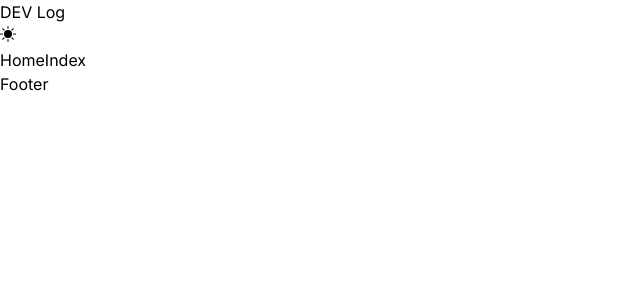
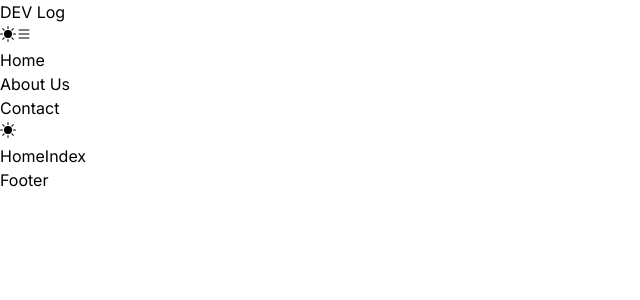
Before and after one commit to sdy2000/dev-log, a React (Create React App) app: page / in a window 1280 px wide. Shown: the top 300 px of the page, without its empty margins (0-640 px from the left). Built offline with nearby package versions, Linux system fonts and the light colour scheme.

Commit message:
Add ThemeButton in componenets folder

```diff
--- /dev/null
+++ b/src/components/button/ThemeButton.jsx
@@ -0,0 +1,30 @@
+import React from 'react'
+import { BsMoonFill, BsSunFill } from 'react-icons/bs'
+import { IconButton } from '..';
+import { useStateTheme } from '../../store/hooks/useStateContext'
+
+
+const ThemeButton = () => {
+    const { theme, setTheme } = useStateTheme();
+
+    const chengeTheme = () => {
+        setTheme({
+            theme: theme.theme === 'dark' ? 'light' : 'dark'
+        })
+    }
+
+    return (
+        theme.theme === 'light'
+            ?
+            <span onClick={chengeTheme}>
+                <IconButton value={<BsSunFill />} />
+            </span>
+            :
+            <span onClick={chengeTheme}>
+                <IconButton value={<BsMoonFill />} />
+            </span>
+
+    )
+}
+
+export default ThemeButton
--- a/src/components/index.js
+++ b/src/components/index.js
@@ -1,2 +1,3 @@
 // // // // Buttons // // // //
 export {default as IconButton} from './button/IconButton'
+export {default as ThemeButton} from './button/ThemeButton'
--- a/src/parts/Header.jsx
+++ b/src/parts/Header.jsx
@@ -1,17 +1,9 @@
 import React from 'react'
-import { IconButton } from '../components'
-import { BsMoonFill, BsSunFill } from 'react-icons/bs'
-import { useStateTheme } from '../store/hooks/useStateContext'
+import { IconButton, ThemeButton } from '../components'
+import { BsList } from 'react-icons/bs'
+import { Link } from 'react-router-dom'
 
 const Header = () => {
-    const { theme, setTheme } = useStateTheme();
-
-    const chengeTheme = () => {
-        setTheme({
-            theme: theme.theme === 'dark' ? 'light' : 'dark'
-        })
-    }
-
     return (
         <header className='container'>
             <nav className=''>
@@ -19,17 +11,19 @@ const Header = () => {
             </nav>
 
             <div className=''>
-                {
-                    theme.theme === 'light'
-                        ?
-                        <span onClick={chengeTheme}>
-                            <IconButton value={<BsSunFill />} />
-                        </span>
-                        :
-                        <span onClick={chengeTheme}>
-                            <IconButton value={<BsMoonFill />} />
-                        </span>
-                }
+                <ThemeButton />
+                <span>
+                    <IconButton value={<BsList />} />
+                </span>
+            </div>
+
+            <div>
+                <ul>
+                    <li><Link to="#">Home</Link></li>
+                    <li><Link to="#">About Us</Link></li>
+                    <li><Link to="#">Contact</Link></li>
+                </ul>
+                <ThemeButton />
             </div>
         </header>
     )
```
